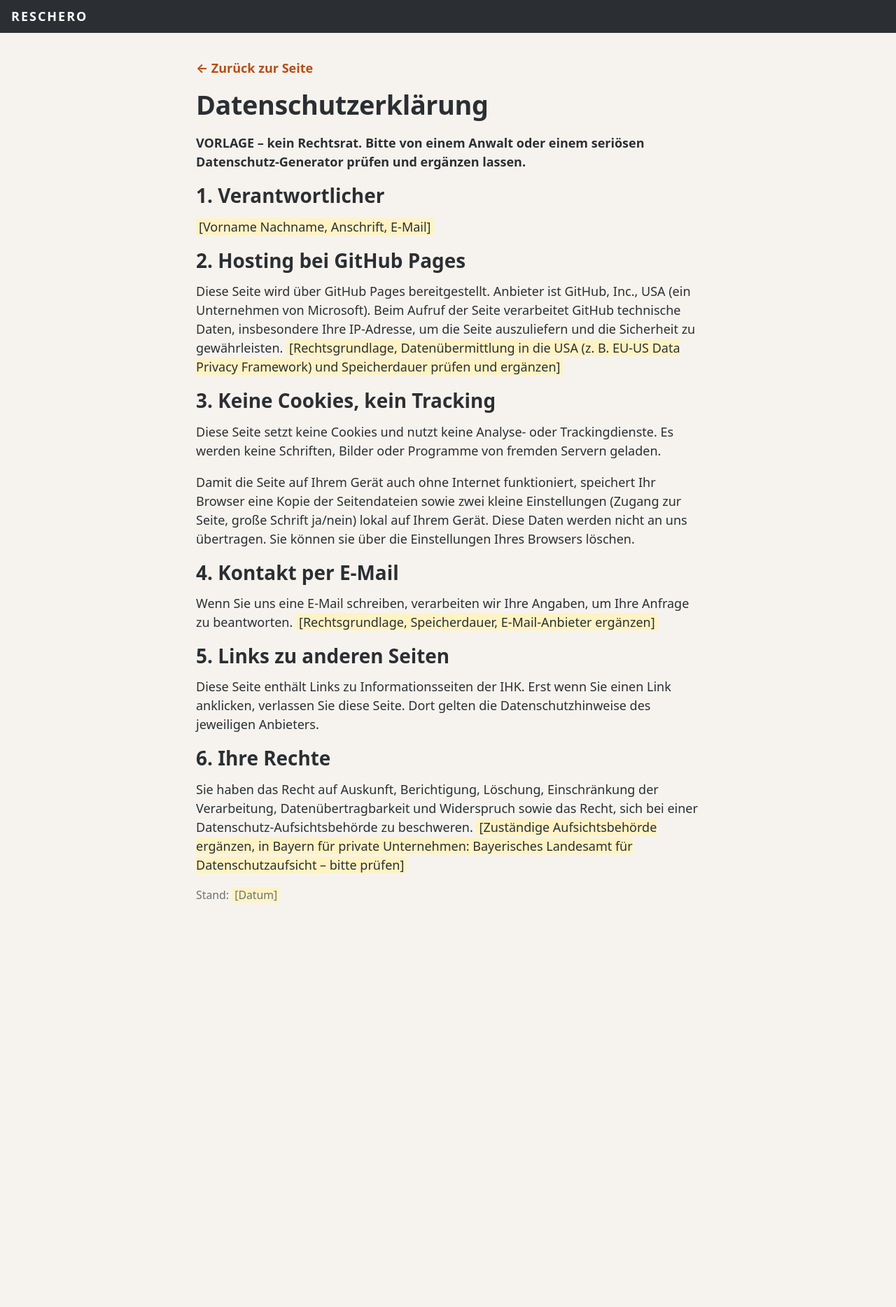
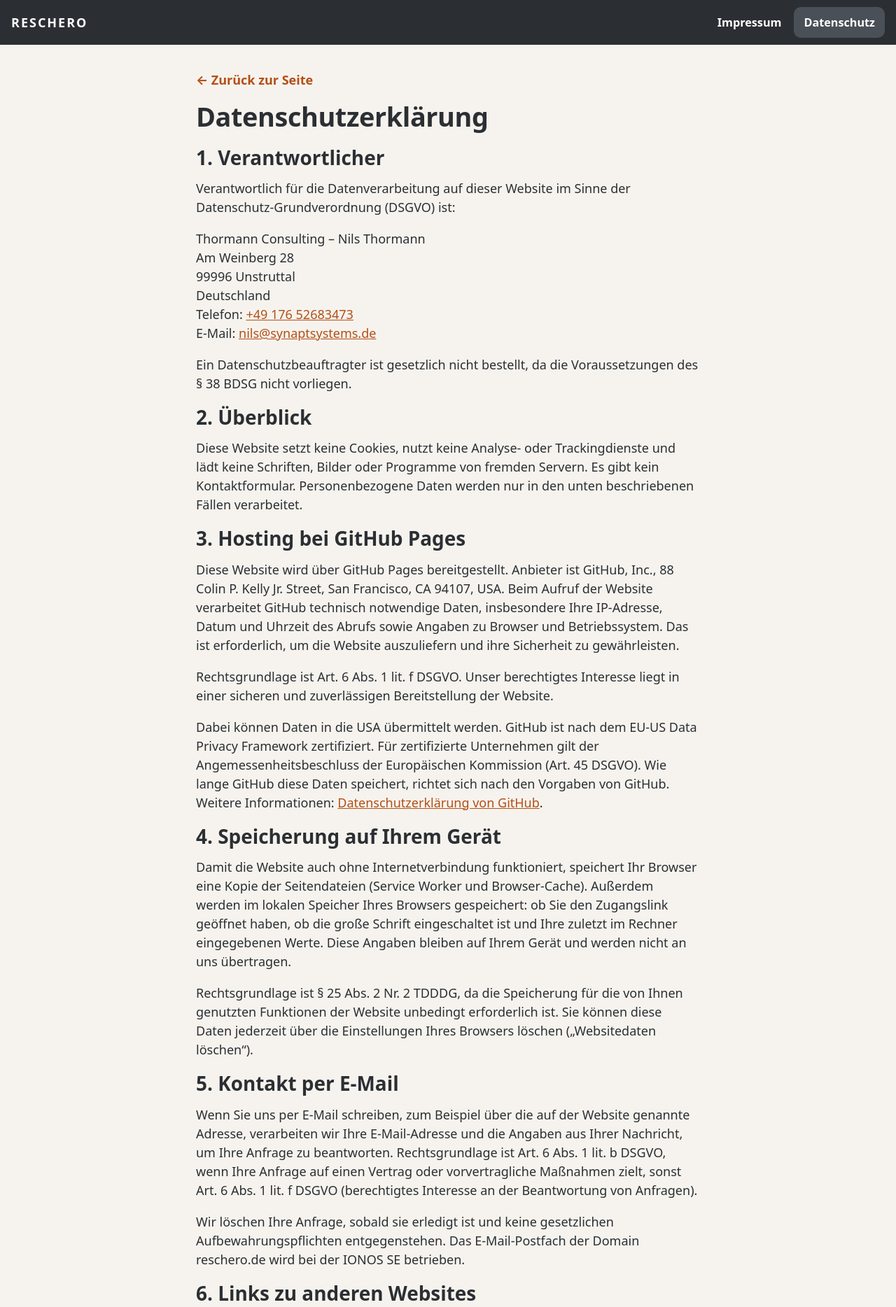
Before and after one commit to Arthur-Reschero/reschero-website, a plain HTML site: page datenschutz.html in a window 1280 px wide. Shown: the top 1868 px of the page at 70% size. Before the commit the page ends 1347 px from the top, so only its background shows below. Drawn offline with Linux system fonts and the light colour scheme.

Commit message:
Add files via upload

```diff
--- a/datenschutz.html
+++ b/datenschutz.html
@@ -9,32 +9,49 @@
   <link rel="stylesheet" href="css/style.css">
 </head>
 <body class="rechtsseite">
-  <header class="kopf"><a href="index.html" class="logo" style="font-weight:800;letter-spacing:2px;color:#fff">RESCHERO</a></header>
+  <header class="kopf"><a href="index.html" class="logo" style="font-weight:800;letter-spacing:2px;color:#fff">RESCHERO</a>
+    <nav class="hauptnav"><a href="impressum.html">Impressum</a><a href="datenschutz.html" class="aktiv">Datenschutz</a></nav></header>
   <main>
     <a class="zurueck" href="index.html">← Zurück zur Seite</a>
     <h1>Datenschutzerklärung</h1>
-    <p><strong>VORLAGE – kein Rechtsrat. Bitte von einem Anwalt oder einem seriösen Datenschutz-Generator prüfen und ergänzen lassen.</strong></p>
 
     <h2>1. Verantwortlicher</h2>
-    <p><span class="platzhalter">[Vorname Nachname, Anschrift, E-Mail]</span></p>
+    <p>Verantwortlich für die Datenverarbeitung auf dieser Website im Sinne der Datenschutz-Grundverordnung (DSGVO) ist:</p>
+    <p>Thormann Consulting – Nils Thormann<br>
+      Am Weinberg 28<br>
+      99996 Unstruttal<br>
+      Deutschland<br>
+      Telefon: <a href="tel:+4917652683473">+49 176 52683473</a><br>
+      E-Mail: <a href="mailto:nils@synaptsystems.de">nils@synaptsystems.de</a></p>
+    <p>Ein Datenschutzbeauftragter ist gesetzlich nicht bestellt, da die Voraussetzungen des § 38 BDSG nicht vorliegen.</p>
 
-    <h2>2. Hosting bei GitHub Pages</h2>
-    <p>Diese Seite wird über GitHub Pages bereitgestellt. Anbieter ist GitHub, Inc., USA (ein Unternehmen von Microsoft). Beim Aufruf der Seite verarbeitet GitHub technische Daten, insbesondere Ihre IP-Adresse, um die Seite auszuliefern und die Sicherheit zu gewährleisten. <span class="platzhalter">[Rechtsgrundlage, Datenübermittlung in die USA (z. B. EU-US Data Privacy Framework) und Speicherdauer prüfen und ergänzen]</span></p>
+    <h2>2. Überblick</h2>
+    <p>Diese Website setzt keine Cookies, nutzt keine Analyse- oder Trackingdienste und lädt keine Schriften, Bilder oder Programme von fremden Servern. Es gibt kein Kontaktformular. Personenbezogene Daten werden nur in den unten beschriebenen Fällen verarbeitet.</p>
 
-    <h2>3. Keine Cookies, kein Tracking</h2>
-    <p>Diese Seite setzt keine Cookies und nutzt keine Analyse- oder Trackingdienste. Es werden keine Schriften, Bilder oder Programme von fremden Servern geladen.</p>
-    <p>Damit die Seite auf Ihrem Gerät auch ohne Internet funktioniert, speichert Ihr Browser eine Kopie der Seitendateien sowie zwei kleine Einstellungen (Zugang zur Seite, große Schrift ja/nein) lokal auf Ihrem Gerät. Diese Daten werden nicht an uns übertragen. Sie können sie über die Einstellungen Ihres Browsers löschen.</p>
+    <h2>3. Hosting bei GitHub Pages</h2>
+    <p>Diese Website wird über GitHub Pages bereitgestellt. Anbieter ist GitHub, Inc., 88 Colin P. Kelly Jr. Street, San Francisco, CA 94107, USA. Beim Aufruf der Website verarbeitet GitHub technisch notwendige Daten, insbesondere Ihre IP-Adresse, Datum und Uhrzeit des Abrufs sowie Angaben zu Browser und Betriebssystem. Das ist erforderlich, um die Website auszuliefern und ihre Sicherheit zu gewährleisten.</p>
+    <p>Rechtsgrundlage ist Art. 6 Abs. 1 lit. f DSGVO. Unser berechtigtes Interesse liegt in einer sicheren und zuverlässigen Bereitstellung der Website.</p>
+    <p>Dabei können Daten in die USA übermittelt werden. GitHub ist nach dem EU-US Data Privacy Framework zertifiziert. Für zertifizierte Unternehmen gilt der Angemessenheitsbeschluss der Europäischen Kommission (Art. 45 DSGVO). Wie lange GitHub diese Daten speichert, richtet sich nach den Vorgaben von GitHub. Weitere Informationen: <a href="https://docs.github.com/de/site-policy/privacy-policies/github-general-privacy-statement" target="_blank" rel="noopener">Datenschutzerklärung von GitHub</a>.</p>
 
-    <h2>4. Kontakt per E-Mail</h2>
-    <p>Wenn Sie uns eine E-Mail schreiben, verarbeiten wir Ihre Angaben, um Ihre Anfrage zu beantworten. <span class="platzhalter">[Rechtsgrundlage, Speicherdauer, E-Mail-Anbieter ergänzen]</span></p>
+    <h2>4. Speicherung auf Ihrem Gerät</h2>
+    <p>Damit die Website auch ohne Internetverbindung funktioniert, speichert Ihr Browser eine Kopie der Seitendateien (Service Worker und Browser-Cache). Außerdem werden im lokalen Speicher Ihres Browsers gespeichert: ob Sie den Zugangslink geöffnet haben, ob die große Schrift eingeschaltet ist und Ihre zuletzt im Rechner eingegebenen Werte. Diese Angaben bleiben auf Ihrem Gerät und werden nicht an uns übertragen.</p>
+    <p>Rechtsgrundlage ist § 25 Abs. 2 Nr. 2 TDDDG, da die Speicherung für die von Ihnen genutzten Funktionen der Website unbedingt erforderlich ist. Sie können diese Daten jederzeit über die Einstellungen Ihres Browsers löschen („Websitedaten löschen“).</p>
 
-    <h2>5. Links zu anderen Seiten</h2>
-    <p>Diese Seite enthält Links zu Informationsseiten der IHK. Erst wenn Sie einen Link anklicken, verlassen Sie diese Seite. Dort gelten die Datenschutzhinweise des jeweiligen Anbieters.</p>
+    <h2>5. Kontakt per E-Mail</h2>
+    <p>Wenn Sie uns per E-Mail schreiben, zum Beispiel über die auf der Website genannte Adresse, verarbeiten wir Ihre E-Mail-Adresse und die Angaben aus Ihrer Nachricht, um Ihre Anfrage zu beantworten. Rechtsgrundlage ist Art. 6 Abs. 1 lit. b DSGVO, wenn Ihre Anfrage auf einen Vertrag oder vorvertragliche Maßnahmen zielt, sonst Art. 6 Abs. 1 lit. f DSGVO (berechtigtes Interesse an der Beantwortung von Anfragen).</p>
+    <p>Wir löschen Ihre Anfrage, sobald sie erledigt ist und keine gesetzlichen Aufbewahrungspflichten entgegenstehen. Das E-Mail-Postfach der Domain reschero.de wird bei der IONOS SE betrieben.</p>
 
-    <h2>6. Ihre Rechte</h2>
-    <p>Sie haben das Recht auf Auskunft, Berichtigung, Löschung, Einschränkung der Verarbeitung, Datenübertragbarkeit und Widerspruch sowie das Recht, sich bei einer Datenschutz-Aufsichtsbehörde zu beschweren. <span class="platzhalter">[Zuständige Aufsichtsbehörde ergänzen, in Bayern für private Unternehmen: Bayerisches Landesamt für Datenschutzaufsicht – bitte prüfen]</span></p>
+    <h2>6. Links zu anderen Websites</h2>
+    <p>Diese Website enthält Links zu Informationsseiten der Industrie- und Handelskammern und zu GitHub. Erst wenn Sie einen Link anklicken, verlassen Sie diese Website. Für die verlinkten Seiten gelten die Datenschutzhinweise des jeweiligen Anbieters.</p>
 
-    <p class="hinweis">Stand: <span class="platzhalter">[Datum]</span></p>
+    <h2>7. Ihre Rechte</h2>
+    <p>Sie haben jederzeit das Recht auf Auskunft (Art. 15 DSGVO), Berichtigung (Art. 16), Löschung (Art. 17), Einschränkung der Verarbeitung (Art. 18) und Datenübertragbarkeit (Art. 20). Soweit eine Verarbeitung auf Art. 6 Abs. 1 lit. f DSGVO beruht, können Sie ihr aus Gründen, die sich aus Ihrer besonderen Situation ergeben, widersprechen (Art. 21 DSGVO). Wenden Sie sich dazu an die oben genannten Kontaktdaten.</p>
+    <p>Sie haben außerdem das Recht, sich bei einer Datenschutz-Aufsichtsbehörde zu beschweren (Art. 77 DSGVO).</p>
+
+    <h2>8. Keine automatisierte Entscheidungsfindung</h2>
+    <p>Eine automatisierte Entscheidungsfindung einschließlich Profiling im Sinne von Art. 22 DSGVO findet nicht statt. Der Ersparnis-Rechner rechnet ausschließlich in Ihrem Browser.</p>
+
+    <p class="hinweis">Stand: November 2026</p>
   </main>
 </body>
 </html>
--- a/js/einstellungen.js
+++ b/js/einstellungen.js
@@ -17,7 +17,7 @@ window.EINSTELLUNGEN = {
   zugangsschluessel: "messe-lnpwm8zzto",
 
   // Ihre E-Mail-Adresse  >>> BITTE PRÜFEN <<<
-  email: "arthur@reschero.de",
+  email: "Arthur@reschero.de",
 
   // Ihr Name, wie er auf der Seite stehen soll
   name: "Arthur Reschke",
@@ -31,7 +31,7 @@ window.EINSTELLUNGEN = {
   // Impressum und Datenschutz unten auf der Seite verlinken?
   // true = anzeigen, false = ausblenden. Vorher die Platzhalter in
   // impressum.html und datenschutz.html ausfüllen!
-  impressumAnzeigen: false,
+  impressumAnzeigen: true,
 
   // Messe-Modus: Nach so vielen Minuten ohne Berührung springt die Seite
   // zurück zur Startseite (nur wenn der Messe-Modus eingeschaltet ist).
```
Also changed, not shown: impressum.html (+28 -16 lines).
